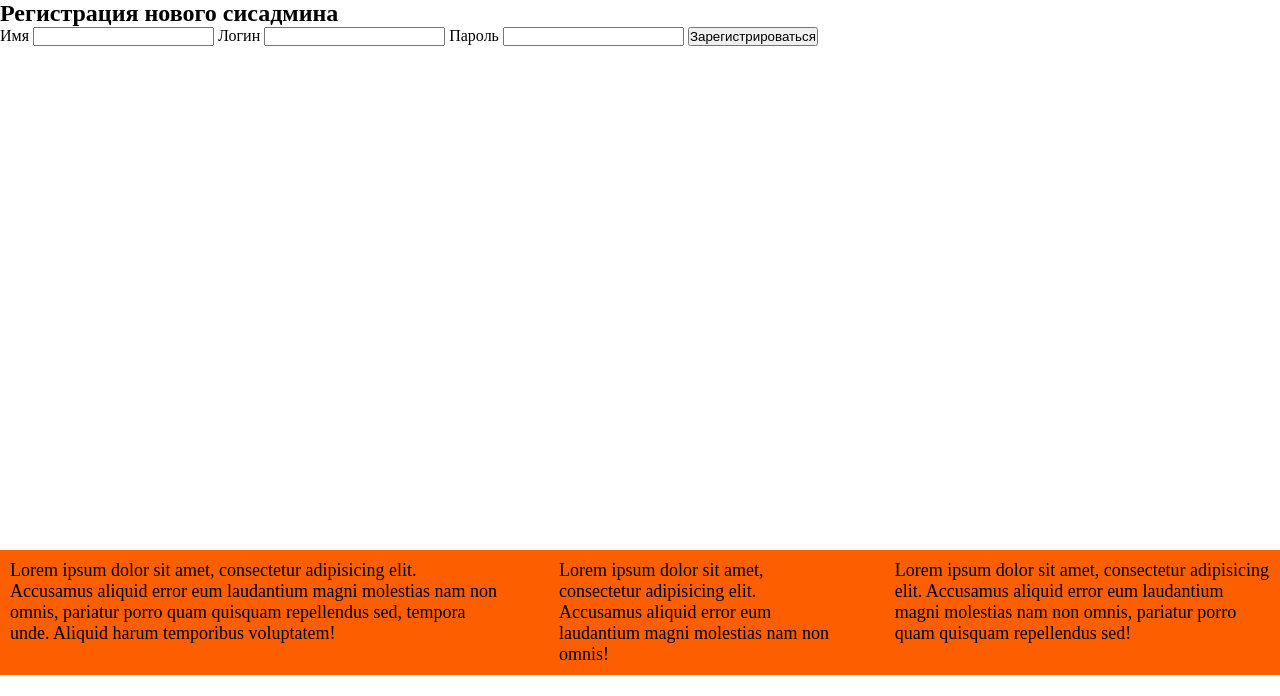
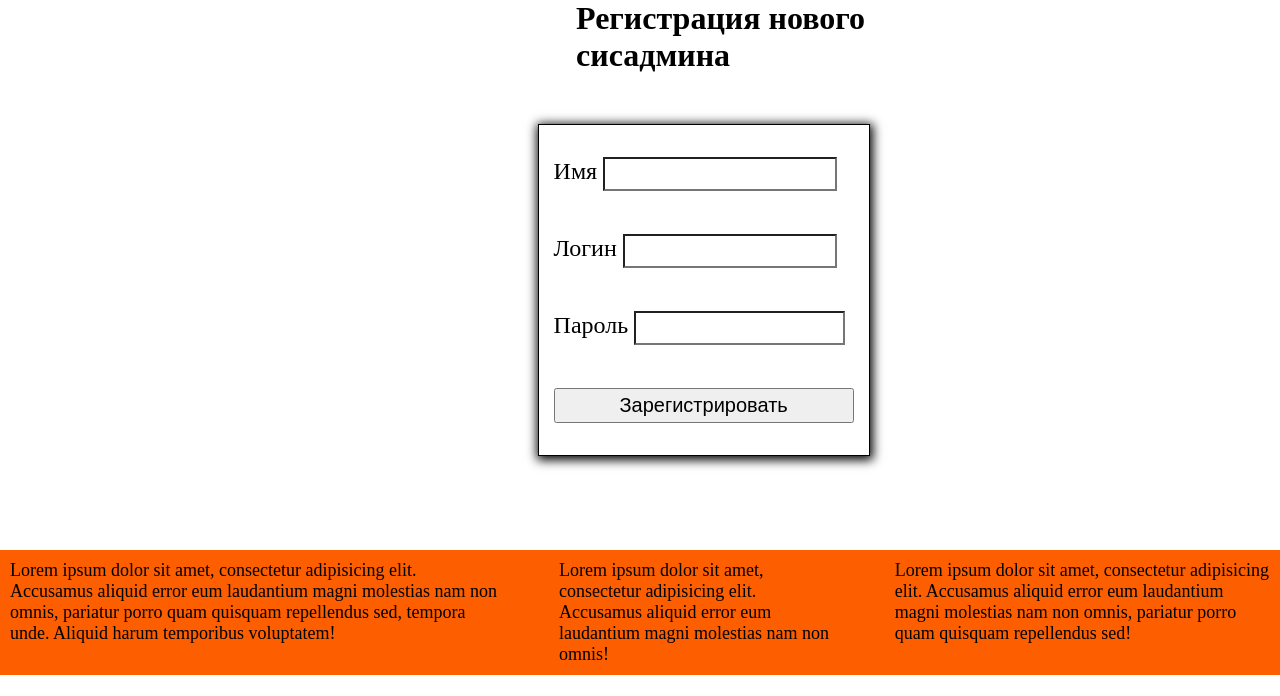
Before and after one commit to Vris111/practika_serv, a PHP site: template views/site/signup.php in a window 1280 px wide. Shown: the part 60-756 px from the top of the page. Run offline with PHP 8.4, Linux system fonts and the light colour scheme; the template is opened without the code that fills it, so the values that code supplies are empty.

Commit message:
style done

```diff
--- a/public/css/style.css
+++ b/public/css/style.css
@@ -108,16 +108,18 @@ a{
 
 .login_form{
     position: relative;
-    margin-top: 10px;
+    margin-top: 50px;
     left: 42%;
     display: flex;
     flex-direction: column;
     gap: 10px;
     border: 1px solid black;
     width: 300px;
-    padding: 10px;
+    padding: 15px;
     font-size: 24px;
     justify-content: space-around;
+    height: 300px;
+    box-shadow: 1px 2px 10px 2px;
 }
 
 .inp_login{
@@ -158,3 +160,8 @@ footer{
 .label{
     font-size: 18px;
 }
+
+.login_btn{
+    height: 35px;
+    font-size: 20px;
+}
--- a/views/site/login.php
+++ b/views/site/login.php
@@ -1,4 +1,4 @@
-<h2 class="topic_login">Авторизация</h2>
+<h1 class="topic" >Авторизация</h2>
 <h3><?= $message ?? ''; ?></h3>
 
 <h3><?= app()->auth->user()->name ?? ''; ?></h3>
@@ -6,8 +6,8 @@
 if (!app()->auth::check()):
     ?>
     <form method="post" class="login_form">
-        <label>Логин <input class="inp_login" type="text" name="login"></label>
+        <label>Логин  <input class="inp_login" style="width: 100px" type="text" name="login"></label>
         <label>Пароль <input class="inp_login" type="password" name="password"></label>
-        <button class="btn">Войти</button>
+        <button class="login_btn">Войти</button>
     </form>
 <?php endif;
--- a/views/site/signup.php
+++ b/views/site/signup.php
@@ -1,8 +1,8 @@
-<h2>Регистрация нового сисадмина</h2>
+<h1 class="topic">Регистрация нового сисадмина</h2>
 <h3><?= $message ?? ''; ?></h3>
-<form method="post">
-    <label>Имя <input type="text" name="name"></label>
-    <label>Логин <input type="text" name="login"></label>
-    <label>Пароль <input type="password" name="password"></label>
-    <button>Зарегистрироваться</button>
+<form method="post" class="login_form">
+    <label>Имя <input style="height: 30px; background-color: #ffff; font-size: 16px; width: 230px" type="text" name="name"></label>
+    <label>Логин <input style="height: 30px; background-color: #ffff; font-size: 16px; width: 210px" type="text" name="login"></label>
+    <label>Пароль <input class="inp_login" type="password" name="password"></label>
+    <button class="login_btn">Зарегистрировать</button>
 </form>
```
